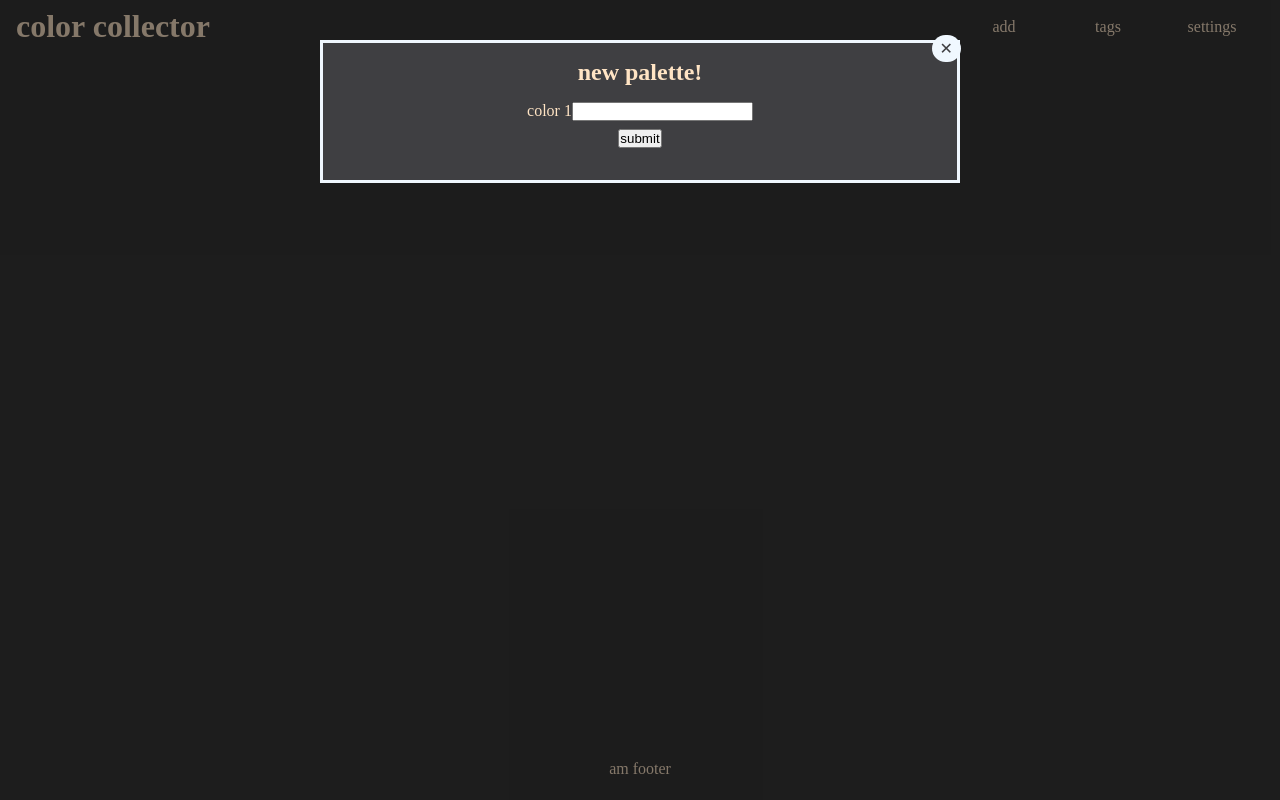
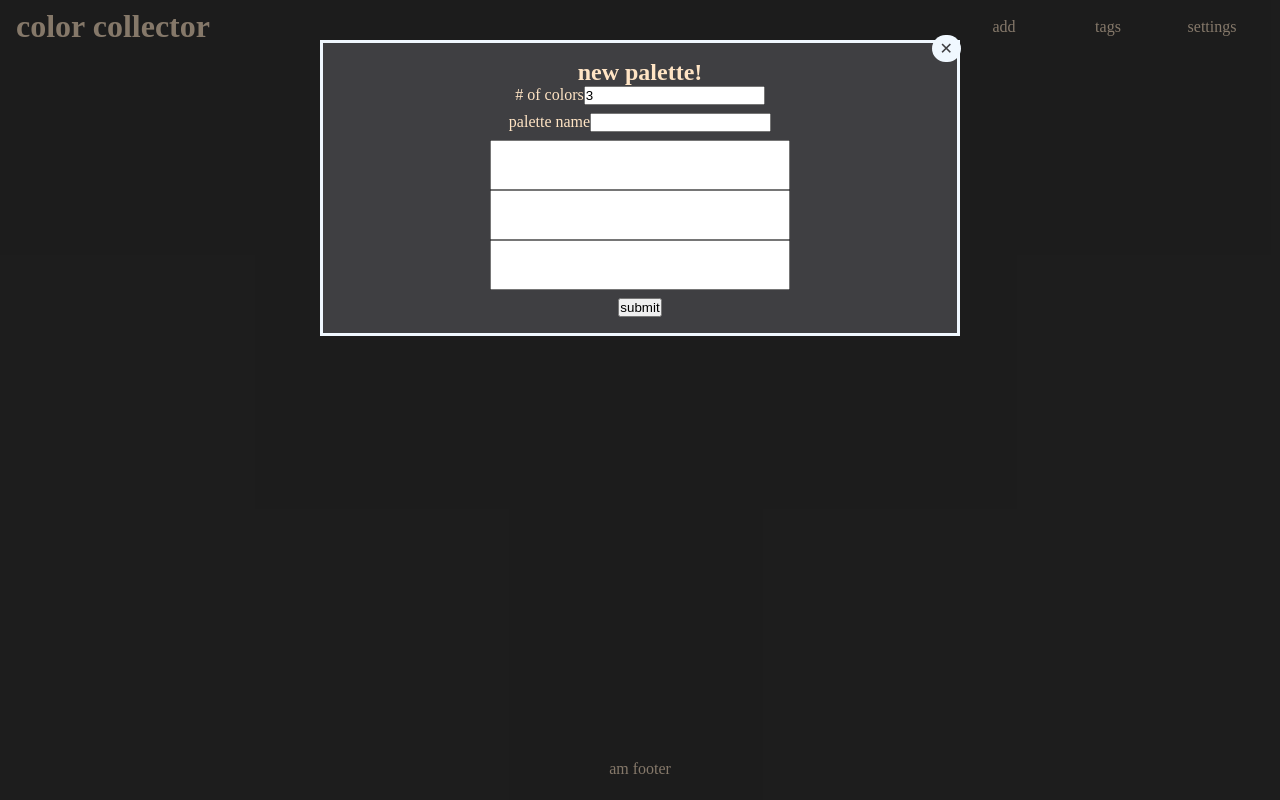
Before and after one commit to mistyb01/color-collector, a React (Create React App) app: page / in a window 1280 px wide. Both pictures are taken after a click on the element "add". Built offline with nearby package versions, Linux system fonts and the light colour scheme.

Commit message:
able to adjust palette size in AddPopup

```diff
--- a/src/AddPopup.js
+++ b/src/AddPopup.js
@@ -2,10 +2,16 @@ import React from 'react';
 import './App.css';
 import { ChromePicker } from 'react-color';
 function AddPopup({handlePaletteAdd, setPaletteName, colorList,
-  setColorList, setAddWindow, currentColor, setCurrentColor}) {
+  setColorList, setAddWindow, currentColor, setCurrentColor,
+paletteSize, setPaletteSize, inputs, setInputs}) {
+
 
   function handlePaletteName(e) {
     setPaletteName(e.target.value);
+  }
+
+  function handlePaletteSize(e) {
+    setPaletteSize(e.target.value);
   }
 
   function handleColorList(e) {
@@ -25,6 +31,8 @@ function AddPopup({handlePaletteAdd, setPaletteName, colorList,
     setCurrentColor(color.hex);
   }
 
+
+
   return (
     <>
       <section id="add-popup">
@@ -34,11 +42,18 @@ function AddPopup({handlePaletteAdd, setPaletteName, colorList,
             <form onSubmit={handlePaletteAdd}>
 
               <label>
-                color 1
-                <input type="text" id="0" onChange={handleColorList}/>
+                # of colors
+                <input type="number" value={paletteSize} onChange={handlePaletteSize}/>
               </label>
 
+              <label>
+                palette name
+                <input type="text" onChange={handlePaletteName}/>
+              </label>
 
+              <div className="palette-form">
+                {inputs}
+              </div>
               <input type="submit" value="submit"/>
             </form>
 
@@ -50,8 +65,6 @@ function AddPopup({handlePaletteAdd, setPaletteName, colorList,
                 />
             </div> */}
           </div>
-
-
       </section>
     </>
   );
--- a/src/App.css
+++ b/src/App.css
@@ -77,15 +77,16 @@ main {
     align-items:center;
 }
 
-.palette-and-picker {
+.palette-form {
     display: flex;
-    flex-direction: row-reverse;
-    align-items:center;
-    justify-content: center;
-    column-gap: 1rem;
-    margin-top: 1rem;
-    margin-bottom: 1rem;
+    flex-direction: column;
 }
+
+.palette-form input {
+    width: 300px;
+    height: 50px;
+}
+
 .dark-overlay {
     position: absolute;
     background: rgba(29, 29, 29, 0.539);
--- a/src/App.jsx
+++ b/src/App.jsx
@@ -17,8 +17,9 @@ function App() {
   // state variables to hold values for a new palette
   const [paletteName, setPaletteName] = useState('');
   const [colorList, setColorList] = useState([]);
-  const [currentColor, setCurrentColor] = useState('#e6e6e6')
-
+  const [currentColor, setCurrentColor] = useState('#e6e6e6');
+  const [paletteSize, setPaletteSize] = useState(3);
+  const [inputs, setInputs] = useState([]);
   // update localStorage whenever the palettes array is updated
   useEffect(() => {
     localStorage.setItem('savedPalettes', JSON.stringify(palettes));
@@ -26,6 +27,11 @@ function App() {
     setPaletteName('');
     setColorList('');
   }, [palettes]);
+
+  // for addPopup: update # of inputs boxes whenever palleteSize changes
+  useEffect(() => setInputs(
+    Array.from({length: paletteSize}).map((item, i) => <input type="text" key={i}/>)
+  ), [paletteSize])
 
   function handlePaletteAdd() {
     const newPalette = {
@@ -56,6 +62,10 @@ function App() {
           setAddWindow={setAddWindow}
           currentColor={currentColor}
           setCurrentColor={setCurrentColor}
+          paletteSize={paletteSize}
+          setPaletteSize={setPaletteSize}
+          inputs={inputs}
+          setInputs={setInputs}
         />
       )}
 
--- a/src/Palette.js
+++ b/src/Palette.js
@@ -12,11 +12,11 @@ function Palette({paletteList, setPaletteList}) {
   return (
     <>
     {paletteList.map((palette, index) => (
-      <div className='palette-container'>
+      <div className='palette-container' key={index}>
         <div className='delete-btn' id={index} onClick={deletePalette}>&#10005;</div>
         <div className='color-palette'>
           {palette.colors.map((color, index) => (
-            <div style={{ 'backgroundColor': color }} >&nbsp;</div>
+            <div style={{ 'backgroundColor': color }} key={index} >&nbsp;</div>
           ))}
         </div>
         <h3>{palette.paletteName}</h3>
```
